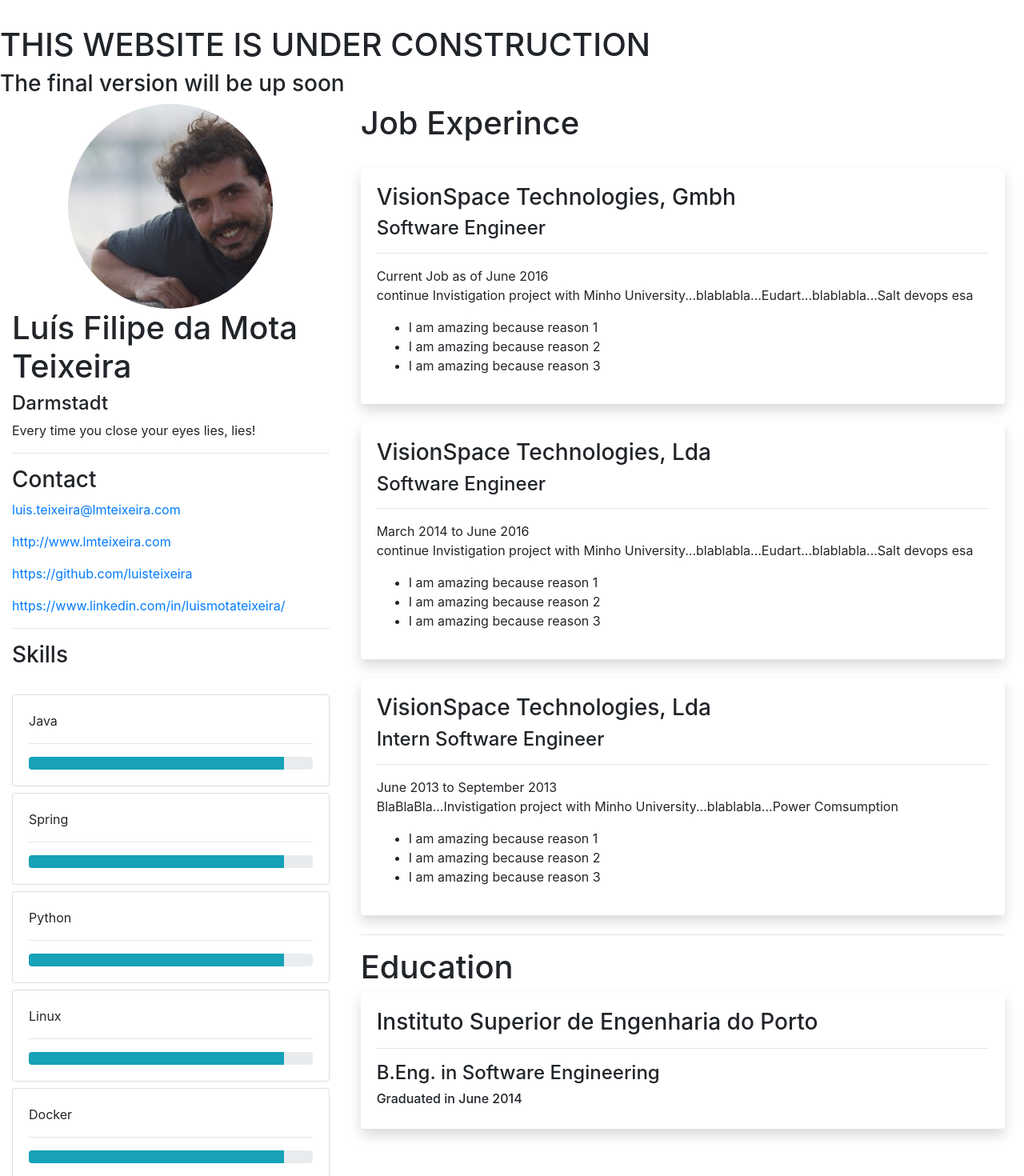
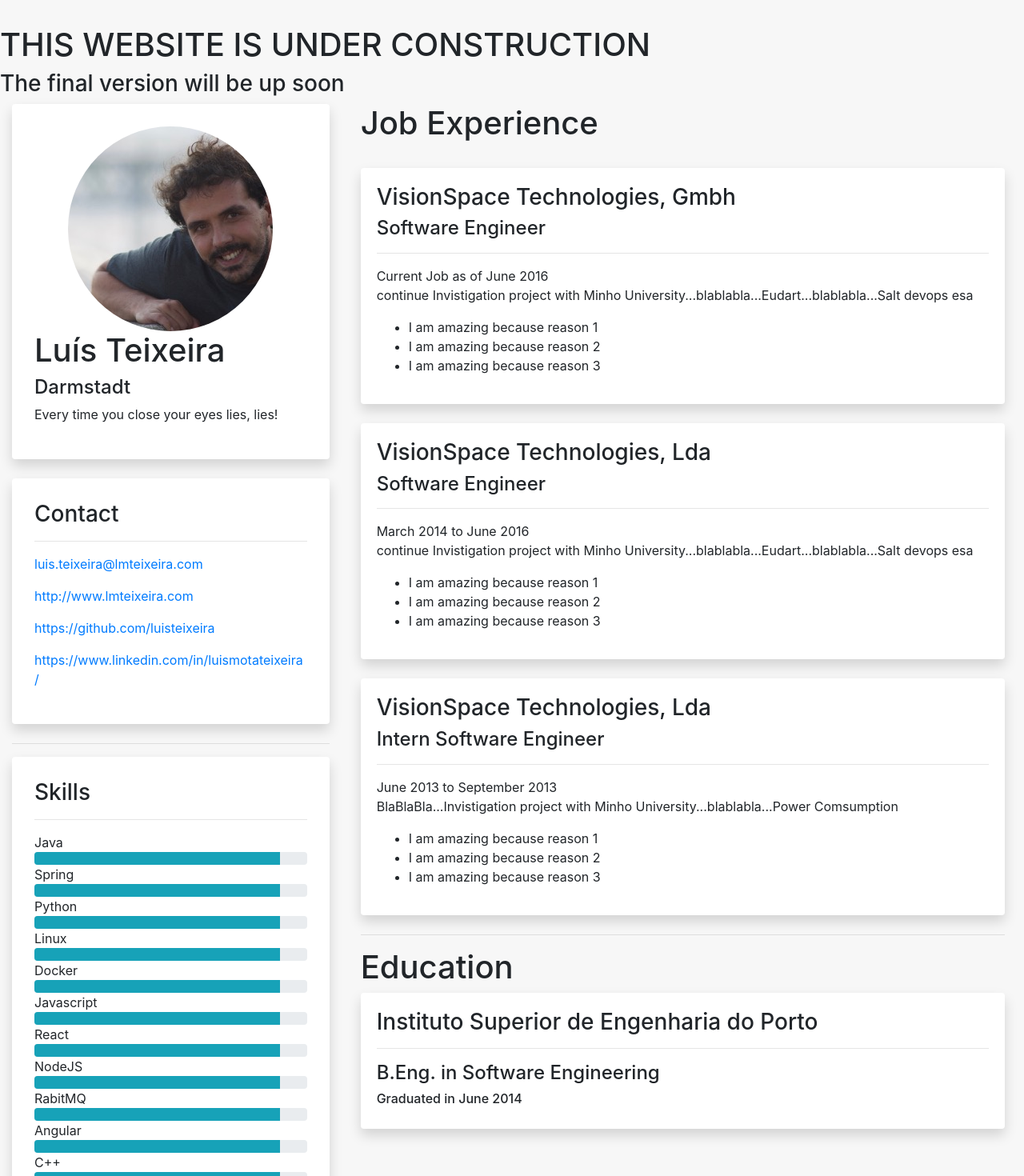
Before and after one commit to LuisTeixeira/my-cv, a React (Create React App) app: page /skills in a window 1280 px wide. Shown: the top 1470 px of the page at 80% size. Built offline with nearby package versions, Linux system fonts and the light colour scheme.

Commit message:
Cards for profile contact and skills

```diff
--- a/src/App.css
+++ b/src/App.css
@@ -1,3 +1,4 @@
 body {
   margin-top: 2em;
+  background-color: #f7f7f7;
 }
--- a/src/App.js
+++ b/src/App.js
@@ -17,7 +17,6 @@
           <div className="row">
             <div className="col-md-4 d-md-block">
               <Profile profile={resume.profile}/>
-              <hr/>
               <Contact profile={resume.profile}/>
               <hr/>
               <SkillList skills={resume.skills}/>
--- a/src/components/Card.js
+++ b/src/components/Card.js
@@ -7,7 +7,7 @@
 
         return(
             <div className="card_container">
-                <h1>Job Experince</h1>
+                <h1>Job Experience</h1>
                 <br/>
                 {
                     work.slice().reverse().map((key, index) => {
--- a/src/components/Contact.js
+++ b/src/components/Contact.js
@@ -3,9 +3,10 @@
 const Contact = (props) => {
     const { email, website, github, linkedin } = props.profile;
     return(
-        <div>
+        <div className="card border-0 shadow p-2 mb-4">
+            <div className="card-body">
                 <h3 className='contact_header'>Contact</h3>
-
+                <hr/>
                 <p>
                     <a
                         href={"mailto:" + email}
@@ -48,7 +49,7 @@
                     </a>
                 </p>
             </div>
-
+        </div>
     );
 }
 
--- a/src/components/Profile.js
+++ b/src/components/Profile.js
@@ -6,7 +6,8 @@
         const profile = this.props.profile;
 
         return (
-            <div>
+            <div className="card border-0 shadow p-2 mb-4">
+                <div className="card-body">
                     <div style={{"textAlign": "center"}}>
                         <img className="rounded-circle" src={photo} alt="Profile"/>
                     </div>
@@ -17,6 +18,7 @@
 
                     <p>{profile.summary}</p>
                 </div>
+            </div>
         );
     }
 }
--- a/src/components/Skill.js
+++ b/src/components/Skill.js
@@ -5,14 +5,9 @@
         const value = this.props.skill.value;
         return(
             <div className="col-sm-12">
-                <div className="card mb-2">
-                    <div className="card-body">
-                        <h7>{this.props.skill.name}</h7>
-                        <hr/>
-                        <div className="progress">
-                            <div className="progress-bar bg-info" role="progressbar" style={{"width":  value + "%"}} aria-valuenow={value} aria-valuemin="0" aria-valuemax="100"></div>
-                        </div>
-                    </div>
+                <h7>{this.props.skill.name}</h7>
+                <div className="progress">
+                    <div className="progress-bar bg-info" role="progressbar" style={{"width":  value + "%"}} aria-valuenow={value} aria-valuemin="0" aria-valuemax="100"></div>
                 </div>
             </div>
         );
--- a/src/components/SkillList.js
+++ b/src/components/SkillList.js
@@ -6,14 +6,15 @@
         const skills = this.props.skills;
 
         return(
-            <div className="skills-list_container">
-                <div className="skills-list_modal">
+            <div className="card border-0 shadow p-2 mb-4">
+                <div className="card-body">
                     <h3 className="skills-list_header">Skills</h3>
-                    <br/>
+                    <hr/>
                     <div className="row">
                         {
                             skills.map((key, index) => <Skill key={key} skill={skills[index]}/>)
                         }
+                        <hr/>
                     </div>
                 </div>
             </div>
--- a/src/data.json
+++ b/src/data.json
@@ -1,6 +1,6 @@
 {
     "profile": {
-        "name": "Luís Filipe da Mota Teixeira",
+        "name": "Luís Teixeira",
         "position": "Software Engineer",
         "photo": "http://link.to.photo",
         "email": "luis.teixeira@lmteixeira.com",
```
Lines whose indentation alone changed are shown as unchanged.
